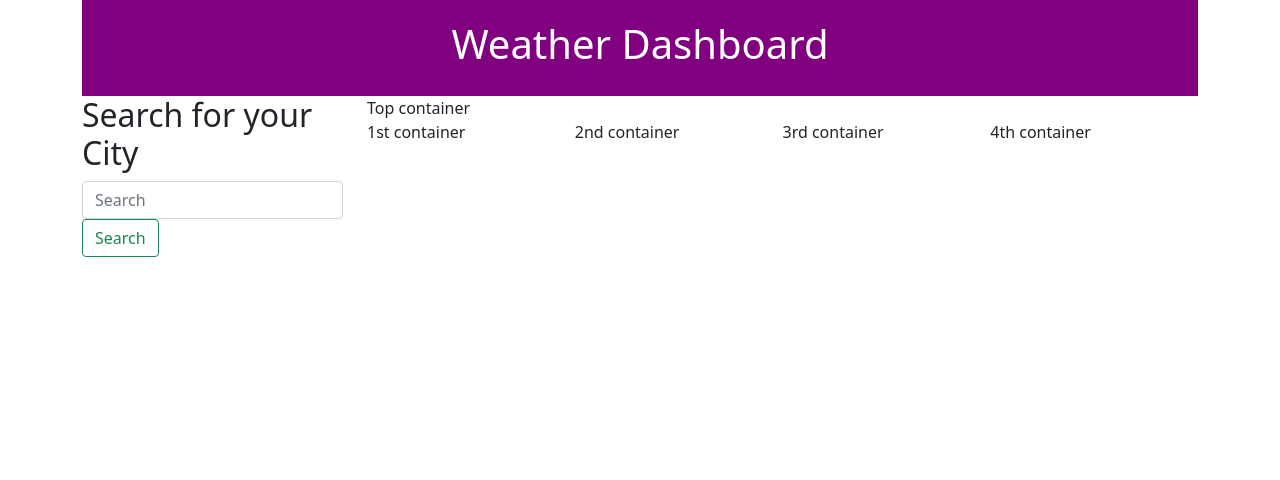
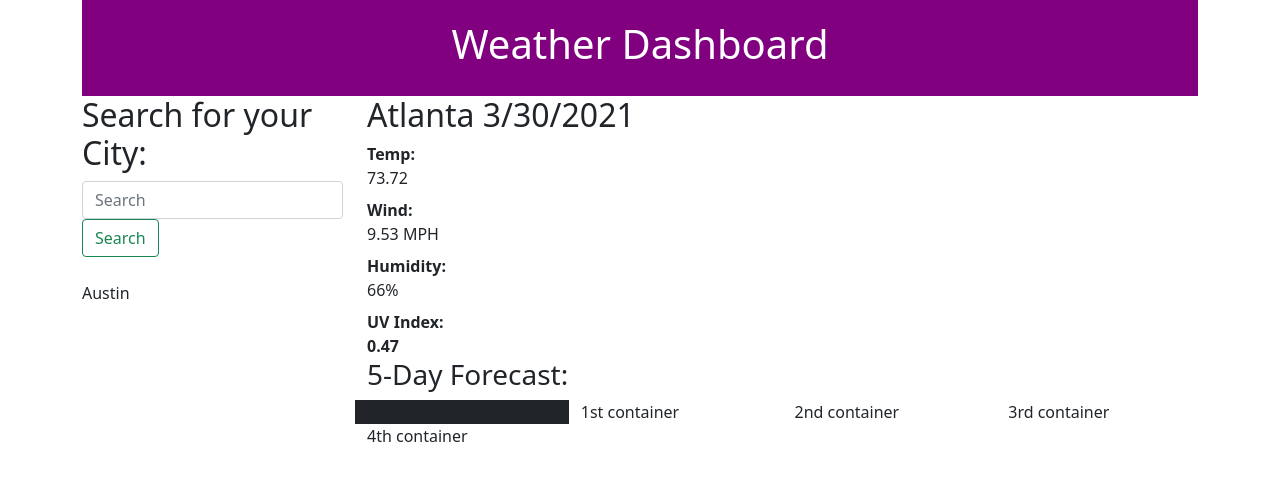
Before and after one commit to torihendricks927/HW-6-Weather-Outlook, a plain HTML site: page index.html in a window 1280 px wide. Drawn offline with nearby package versions, Linux system fonts and the light colour scheme.

Commit message:
adding style to first top container with info to display

```diff
--- a/index.html
+++ b/index.html
@@ -24,20 +24,39 @@
         <div class="row">
             <div class="col-3">
                 <aside>
-                    <div class="form-inline">
-                         <h2>Search for your City</h2>
-                        <input class="form-control mr-sm-2" id="city" type="search" placeholder="Search" aria-label="Search">
-                        <button class="btn btn-outline-success my-2 my-sm-0" id="submit" type="submit">Search</button>
-                        </div>
+                    <div class="form-inline" id="search-container">
+                         <h2>Search for your City:</h2>
+                         <form>
+                            <input class="form-control mr-sm-2" id="city" type="text" placeholder="Search" aria-label="Search">
+                            <button class="btn btn-outline-success my-2 my-sm-0" id="submit" type="submit">Search</button>
+                        </form>
+                    </div>
+                    <br>
+                    <div id="button-container">Austin</div>
                 </aside>
             </div>
-            <div class="col-9">
+            <div class="col-lg-9">
                 <main>
-                    <div class="row">
+                    <div id="weather-day-container" class="hide row">
                         <div class="col-12">
-                            Top container
+                            <h2 id="weather-day-city">Atlanta 3/30/2021</h2>
+                            <d1>
+                                <dt>Temp:</dt>
+                                <dd>73.72</dd>
+                                <dt>Wind:</dt>
+                                <dd>9.53 MPH</dd>
+                                <dt>Humidity:</dt>
+                                <dd>66%</dd>
+                                <dt>UV Index:</dt>
+                                <dt class="rounded">0.47</dt>
+                            </d1>
                         </div>
+                    </div>
                         <div class="row">
+                            <div class="col-12">
+                                <h3>5-Day Forecast:</h3>
+                            </div>
+                            <div class="card-weather col-md-3 col-sm-12 bg-dark text-light"></div>
                             <div class="col-md-3 col-sm-12">1st container</div>
                             <div class="col-md-3 col-sm-12">2nd container</div>
                             <div class="col-md-3 col-sm-12">3rd container</div>
```
